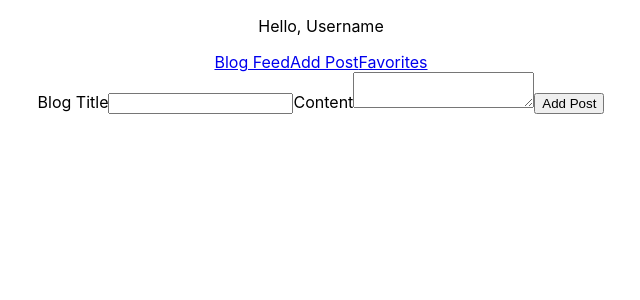
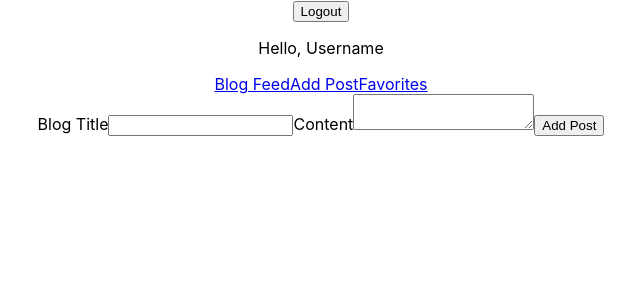
Before and after one commit to DeeDowns/onramp-take-home-project, a React (Create React App) app in the folder client/: page /add-post in a window 1280 px wide. Shown: the top 300 px of the page, without its empty margins (319-959 px from the left). Built offline with nearby package versions, Linux system fonts and the light colour scheme.

Commit message:
create Logout component and handle logout/token

```diff
--- a/client/src/components/BlogFeed.tsx
+++ b/client/src/components/BlogFeed.tsx
@@ -31,7 +31,7 @@ const BlogFeed: React.FC = (props:any) => {
                 </label>
             </form>
             <h1>Feed</h1>
-            {
+            {props.feed &&
                 props.feed.filter(( post:any) => {
                     return (
                         post.title.toLowerCase().includes(searchInput.toLowerCase()) ||
--- /dev/null
+++ b/client/src/components/Logout.tsx
@@ -0,0 +1,17 @@
+import React from 'react'
+import { useHistory } from 'react-router-dom'
+
+const Logout: React.FC = () => {
+    const history = useHistory()
+    const handleLogout = (event:React.MouseEvent) => {
+        event.preventDefault()
+        localStorage.removeItem('token')
+        history.push('/login')
+    }
+
+    return (
+        <button onClick={handleLogout}>Logout</button>
+    )
+}
+
+export default Logout
--- a/client/src/components/NavBar.tsx
+++ b/client/src/components/NavBar.tsx
@@ -1,11 +1,13 @@
 import React from 'react'
 import NavLinks from './NavLinks'
+import Logout from './Logout'
 
 const NavBar: React.FC = () => {
 
 
     return (
         <nav>
+            <Logout />
             <NavLinks />
         </nav>
     )
--- a/client/src/store/actions/blogFeedActions.ts
+++ b/client/src/store/actions/blogFeedActions.ts
@@ -11,7 +11,6 @@ export const fetchBlogPosts = () => (dispatch:Dispatch) => {
     dispatch({ type: FETCH_POST_START})
     axiosWithAuth().get('/feed')
     .then((res:any) => {
-        console.log('fdfd')
         console.log(res.data)
         dispatch({ type: FETCH_POST_SUCCESS, payload: res.data})
     })
```
